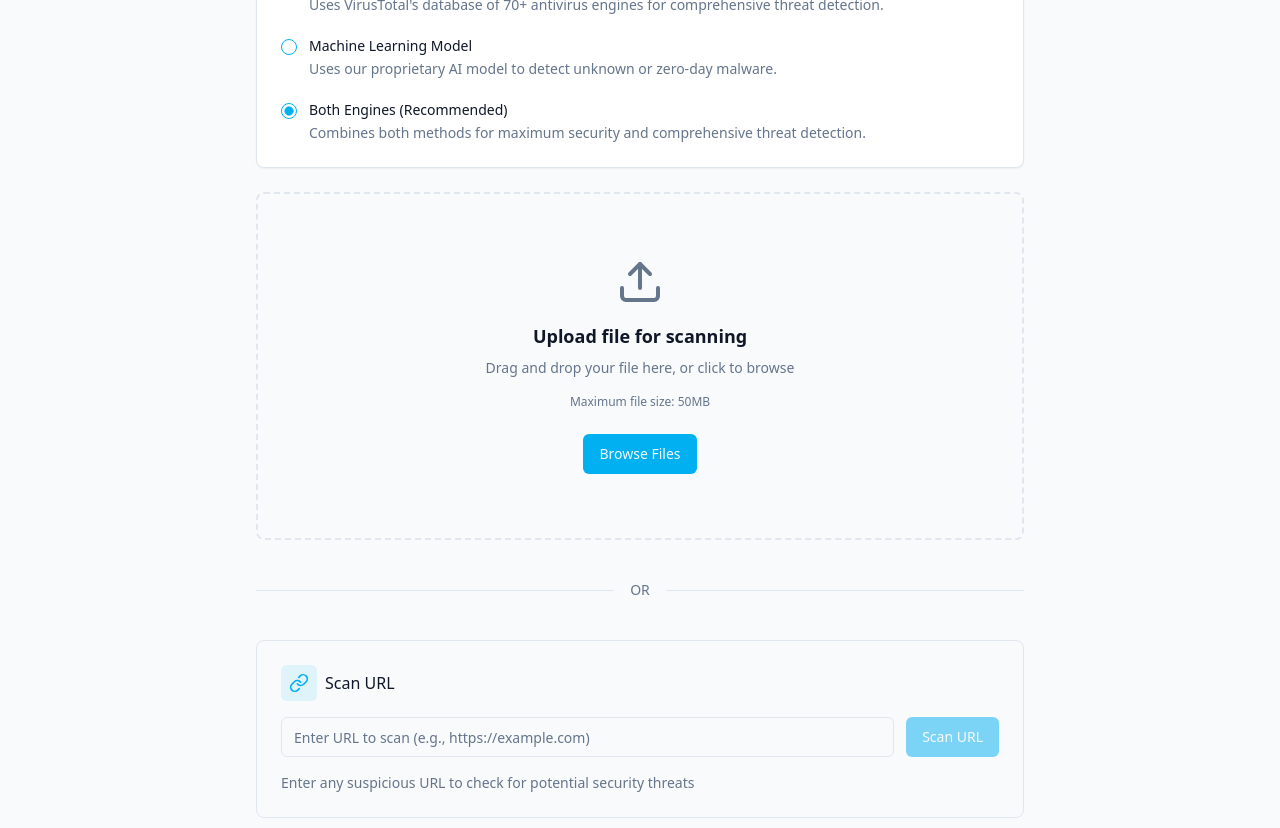
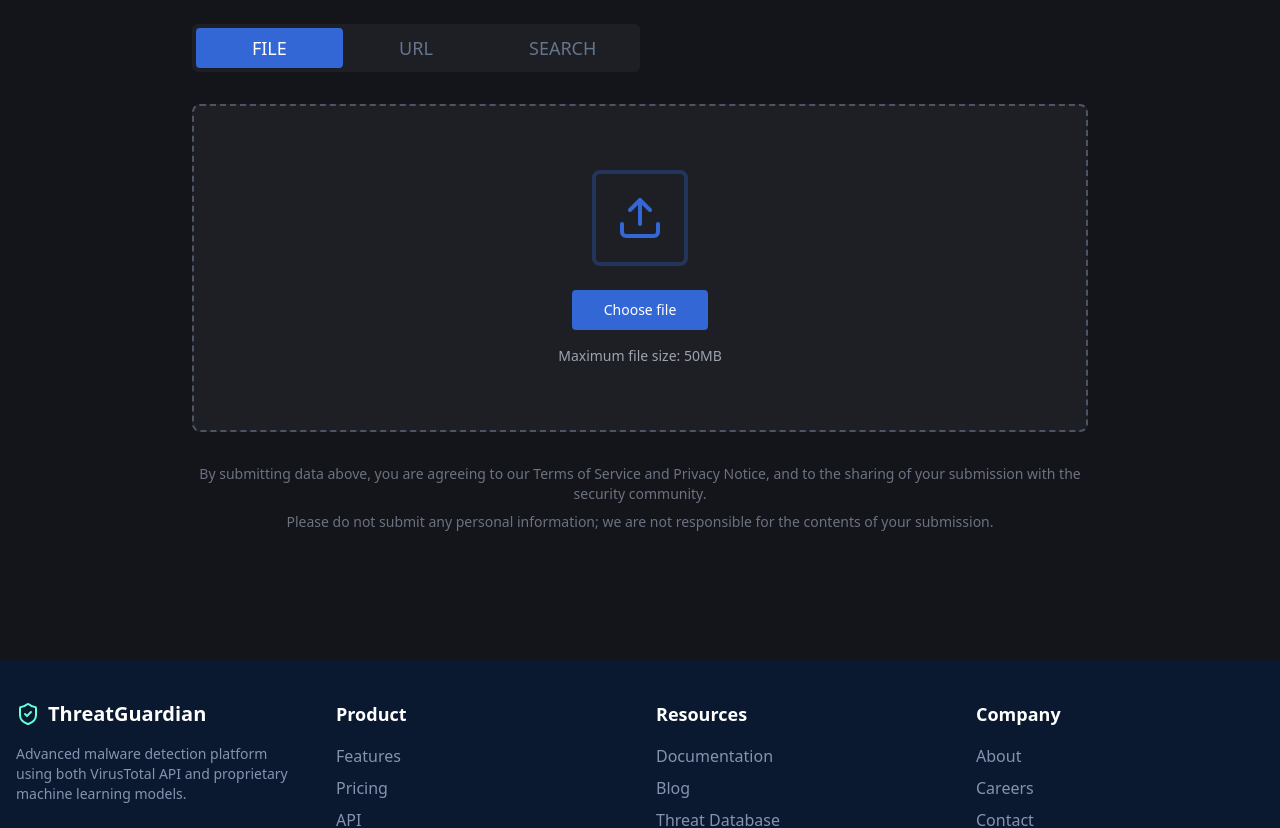
Before and after one commit to Im-subham/threat-vision-guardian-10, a React (Vite) app: page /scan in a window 1280 px wide. Shown: the part 280-1108 px from the top of the page. Built offline with nearby package versions, Linux system fonts and the light colour scheme.

Commit message:
Refactor: Improve UI visualization
This commit refactors the UI to improve the visualization based on the provided image.

```diff
--- a/src/components/scanner/FileUpload.tsx
+++ b/src/components/scanner/FileUpload.tsx
@@ -1,6 +1,6 @@
 
 import React, { useState } from 'react';
-import { Upload, X, AlertCircle } from 'lucide-react';
+import { Upload } from 'lucide-react';
 import { Button } from '@/components/ui/button';
 import { Progress } from '@/components/ui/progress';
 import { toast } from 'sonner';
@@ -83,27 +83,26 @@ const FileUpload = ({ onFileSelected, isScanning }: FileUploadProps) => {
       {!selectedFile ? (
         <div
           className={`border-2 border-dashed rounded-lg p-6 text-center ${
-            isDragging ? 'border-primary bg-primary/5' : 'border-border'
-          } transition-colors duration-200`}
+            isDragging ? 'border-[#3367d6] bg-[#3367d6]/5' : 'border-gray-600'
+          } transition-colors duration-200 bg-[#1E1F25]`}
           onDragOver={handleDragOver}
           onDragLeave={handleDragLeave}
           onDrop={handleDrop}
         >
           <div className="flex flex-col items-center justify-center py-10">
-            <Upload className="h-12 w-12 text-muted-foreground mb-4" />
-            <h3 className="text-lg font-semibold mb-2">Upload file for scanning</h3>
-            <p className="text-sm text-muted-foreground mb-4">
-              Drag and drop your file here, or click to browse
-            </p>
-            <p className="text-xs text-muted-foreground mb-6">
-              Maximum file size: 50MB
-            </p>
+            <div className="w-24 h-24 mb-6 relative">
+              <div className="absolute inset-0 flex items-center justify-center">
+                <Upload className="h-12 w-12 text-[#3367d6]" />
+              </div>
+              <div className="absolute inset-0 border-4 border-[#3367d6]/30 rounded-lg"></div>
+            </div>
             <Button
               type="button"
               onClick={() => document.getElementById('file-upload')?.click()}
-              className="relative"
+              className="bg-[#3367d6] hover:bg-[#3367d6]/90 text-white px-8 py-2 rounded"
+              disabled={isScanning}
             >
-              Browse Files
+              Choose file
               <input
                 id="file-upload"
                 name="file-upload"
@@ -113,6 +112,9 @@ const FileUpload = ({ onFileSelected, isScanning }: FileUploadProps) => {
                 disabled={isScanning}
               />
             </Button>
+            <p className="text-sm text-gray-400 mt-4">
+              Maximum file size: 50MB
+            </p>
           </div>
         </div>
       ) : (
--- a/src/components/scanner/UrlInput.tsx
+++ b/src/components/scanner/UrlInput.tsx
@@ -17,7 +17,6 @@ const UrlInput = ({ onUrlSubmitted, isScanning }: UrlInputProps) => {
     e.preventDefault();
 
     try {
-      // Basic URL validation
       new URL(url);
       onUrlSubmitted(url);
       setUrl('');
@@ -29,33 +28,29 @@ const UrlInput = ({ onUrlSubmitted, isScanning }: UrlInputProps) => {
   };
 
   return (
-    <div className="border rounded-lg p-6">
-      <div className="flex flex-col space-y-4">
-        <div className="flex items-center space-x-2">
-          <div className="p-2 rounded-md bg-primary/10">
-            <Link className="h-5 w-5 text-primary" />
+    <div className="border border-gray-600 rounded-lg p-6 bg-[#1E1F25]">
+      <form onSubmit={handleSubmit} className="flex flex-col sm:flex-row gap-3">
+        <div className="flex-1 relative">
+          <div className="absolute left-3 top-1/2 -translate-y-1/2">
+            <Link className="h-5 w-5 text-[#3367d6]" />
           </div>
-          <h3 className="font-medium">Scan URL</h3>
-        </div>
-
-        <form onSubmit={handleSubmit} className="flex flex-col sm:flex-row gap-3">
           <Input
             type="text"
             placeholder="Enter URL to scan (e.g., https://example.com)"
             value={url}
             onChange={(e) => setUrl(e.target.value)}
             disabled={isScanning}
-            className="flex-1"
+            className="pl-10 bg-[#14151A] border-gray-600 text-white placeholder:text-gray-500"
           />
-          <Button type="submit" disabled={isScanning || !url}>
-            Scan URL
-          </Button>
-        </form>
-
-        <p className="text-sm text-muted-foreground">
-          Enter any suspicious URL to check for potential security threats
-        </p>
-      </div>
+        </div>
+        <Button
+          type="submit"
+          disabled={isScanning || !url}
+          className="bg-[#3367d6] hover:bg-[#3367d6]/90 text-white px-8 py-2"
+        >
+          Scan URL
+        </Button>
+      </form>
     </div>
   );
 };
--- a/src/pages/ScanPage.tsx
+++ b/src/pages/ScanPage.tsx
@@ -1,4 +1,3 @@
-
 import React, { useState, useEffect } from 'react';
 import Navbar from '@/components/Navbar';
 import Footer from '@/components/Footer';
@@ -8,6 +7,7 @@ import ScanOptions, { ScanEngine } from '@/components/scanner/ScanOptions';
 import ScanResult, { ScanResultData } from '@/components/scanner/ScanResult';
 import { Button } from '@/components/ui/button';
 import { toast } from 'sonner';
+import { Tabs, TabsList, TabsTrigger, TabsContent } from '@/components/ui/tabs';
 import { scanFileWithVirusTotal } from '@/components/scanner/VirusTotalService';
 
 const ScanPage = () => {
@@ -284,45 +284,71 @@ const ScanPage = () => {
   };
 
   return (
-    <div className="min-h-screen flex flex-col">
+    <div className="min-h-screen flex flex-col bg-[#14151A] text-white">
       <Navbar />
       <div className="flex-1 pt-16">
-        <div className="container mx-auto px-4 py-8">
-          <div className="max-w-3xl mx-auto">
-            <h1 className="text-3xl font-bold mb-6">Malware Scanner</h1>
+        <div className="container mx-auto px-4 py-12">
+          <div className="max-w-4xl mx-auto text-center">
+            <img
+              src="/lovable-uploads/578e1dcf-aaef-4393-9807-6c48f3105905.png"
+              alt="VirusTotal Logo"
+              className="h-16 mx-auto mb-6"
+            />
+            <p className="text-lg text-gray-400 mb-12 max-w-2xl mx-auto">
+              Analyze suspicious files, domains, IPs and URLs to detect malware and other
+              breaches, automatically share them with the security community.
+            </p>
 
-            <ScanOptions
-              selectedEngine={scanEngine}
-              onEngineChange={setScanEngine}
-              disabled={isScanning}
-            />
+            <Tabs defaultValue="file" className="w-full">
+              <TabsList className="w-full max-w-md grid grid-cols-3 h-12 mb-8 bg-[#1E1F25]">
+                <TabsTrigger
+                  value="file"
+                  className="text-lg data-[state=active]:bg-[#3367d6] data-[state=active]:text-white"
+                >
+                  FILE
+                </TabsTrigger>
+                <TabsTrigger
+                  value="url"
+                  className="text-lg data-[state=active]:bg-[#3367d6] data-[state=active]:text-white"
+                >
+                  URL
+                </TabsTrigger>
+                <TabsTrigger
+                  value="search"
+                  className="text-lg data-[state=active]:bg-[#3367d6] data-[state=active]:text-white"
+                >
+                  SEARCH
+                </TabsTrigger>
+              </TabsList>
 
-            <div className="space-y-6 mt-6">
+              <TabsContent value="file" className="mt-0">
                 <FileUpload
                   onFileSelected={handleFileSelected}
                   isScanning={isScanning}
                 />
+              </TabsContent>
 
-              <div className="relative py-4">
-                <div className="absolute inset-0 flex items-center">
-                  <div className="w-full border-t"></div>
-                </div>
-                <div className="relative flex justify-center">
-                  <span className="bg-background px-4 text-sm text-muted-foreground">
-                    OR
-                  </span>
-                </div>
-              </div>
-
+              <TabsContent value="url" className="mt-0">
                 <UrlInput
                   onUrlSubmitted={handleUrlSubmitted}
                   isScanning={isScanning}
                 />
+              </TabsContent>
+
+              <TabsContent value="search" className="mt-0">
+                <div className="text-center py-12 text-gray-400">
+                  Search functionality coming soon
                 </div>
+              </TabsContent>
+            </Tabs>
 
             {(selectedFile || selectedUrl) && !isScanning && !scanResult && (
               <div className="mt-6 flex justify-center">
-                <Button onClick={handleStartScan} disabled={isScanning} size="lg">
+                <Button
+                  onClick={handleStartScan}
+                  disabled={isScanning}
+                  className="bg-[#3367d6] hover:bg-[#3367d6]/90 text-white px-8 py-2 rounded"
+                >
                   Start Scan
                 </Button>
               </div>
@@ -334,6 +360,16 @@ const ScanPage = () => {
               scanProgress={scanProgress}
               onNewScan={handleNewScan}
             />
+
+            <div className="mt-8 text-sm text-gray-500">
+              <p>
+                By submitting data above, you are agreeing to our Terms of Service and Privacy Notice,
+                and to the sharing of your submission with the security community.
+              </p>
+              <p className="mt-2">
+                Please do not submit any personal information; we are not responsible for the contents of your submission.
+              </p>
+            </div>
           </div>
         </div>
       </div>
```
Also changed, not shown: public/lovable-uploads/578e1dcf-aaef-4393-9807-6c48f3105905.png (added). Lines whose indentation alone changed are shown as unchanged.
